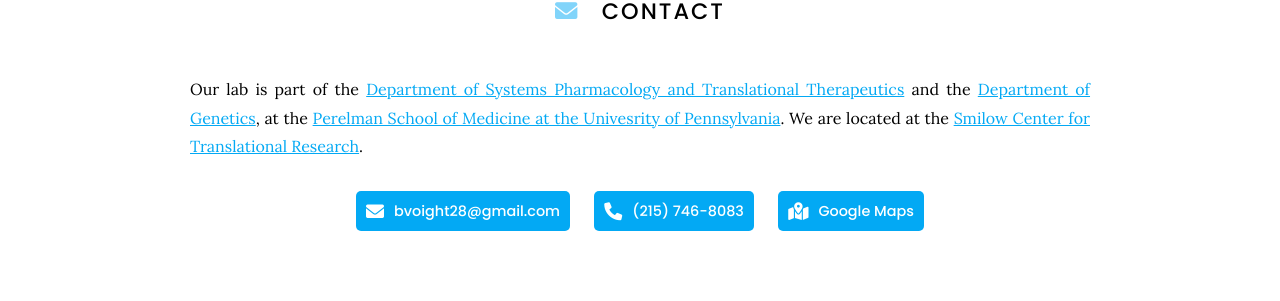
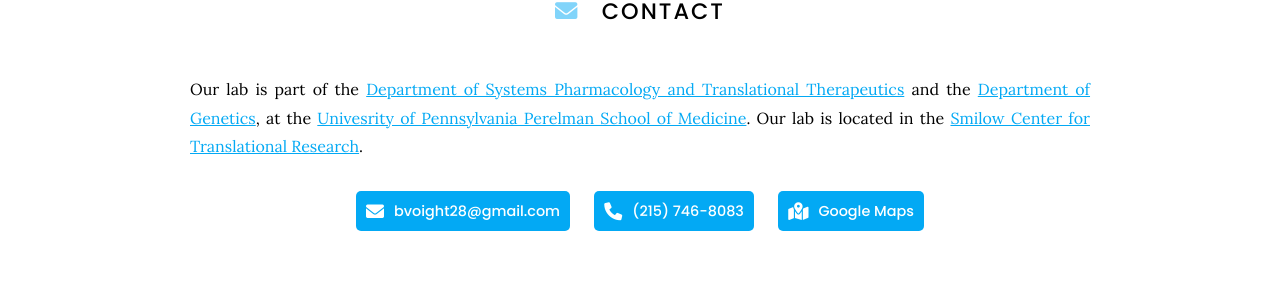
Before and after one commit to bvoightlab/voightlab.com, a Jekyll site: the page built from contact/index.md, in a window 1280 px wide. Shown: the part 182-483 px from the top of the page. Built offline with Jekyll 4.4.1, drawn with Linux system fonts in a browser that asks for light colours.

Commit message:
Update index.md

```diff
--- a/contact/index.md
+++ b/contact/index.md
@@ -7,8 +7,8 @@ nav:
 
 # <i class="fas fa-envelope"></i>Contact
 
-Our lab is part of the [Department of Systems Pharmacology and Translational Therapeutics](https://www.med.upenn.edu/syspharmatt/) and the [Department of Genetics](https://genetics.med.upenn.edu/), at the [Perelman School of Medicine at the Univesrity of Pennsylvania](https://www.med.upenn.edu/).
-We are located at the [Smilow Center for Translational Research](https://www.facilities.upenn.edu/maps/locations/smilow-center-translational-research).
+Our lab is part of the [Department of Systems Pharmacology and Translational Therapeutics](https://www.med.upenn.edu/syspharmatt/) and the [Department of Genetics](https://genetics.med.upenn.edu/), at the [Univesrity of Pennsylvania Perelman School of Medicine](https://www.med.upenn.edu/).
+Our lab is located in the [Smilow Center for Translational Research](https://www.facilities.upenn.edu/maps/locations/smilow-center-translational-research).
 
 {%
   include link.html
```
